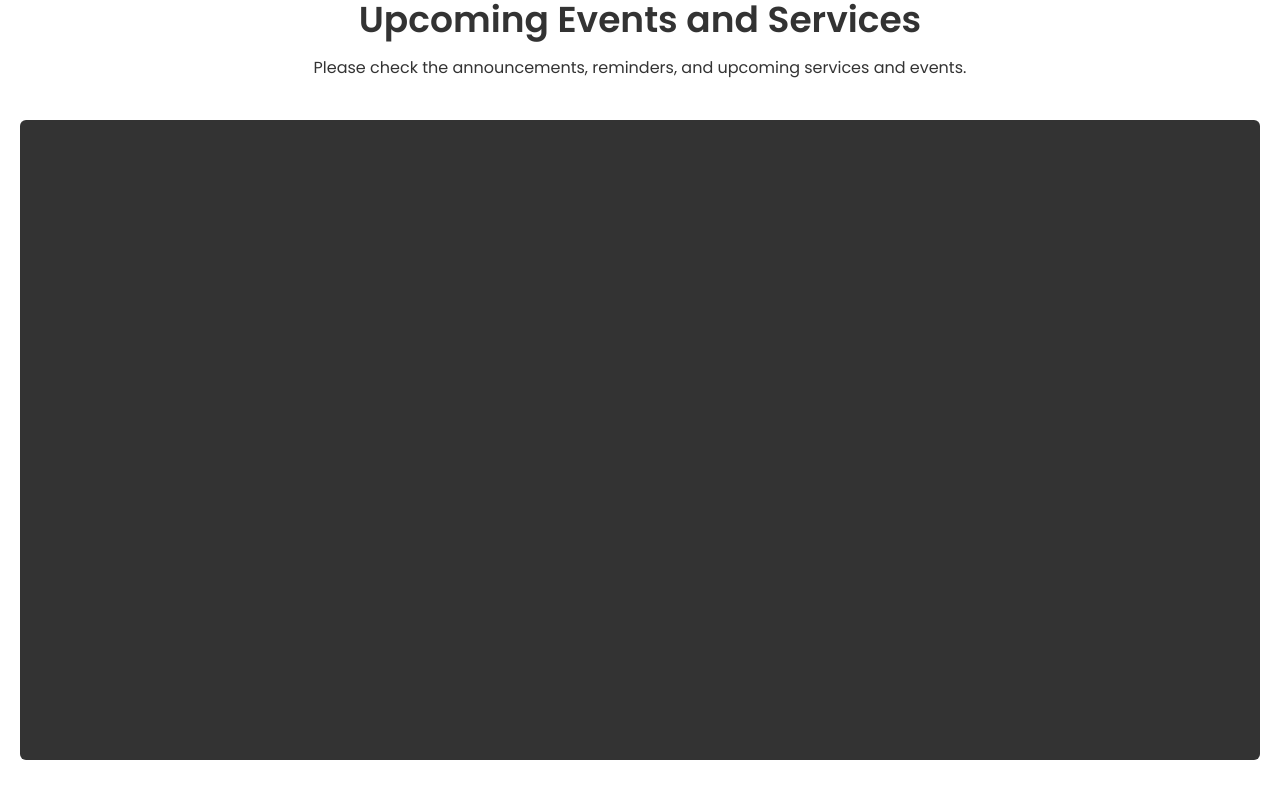
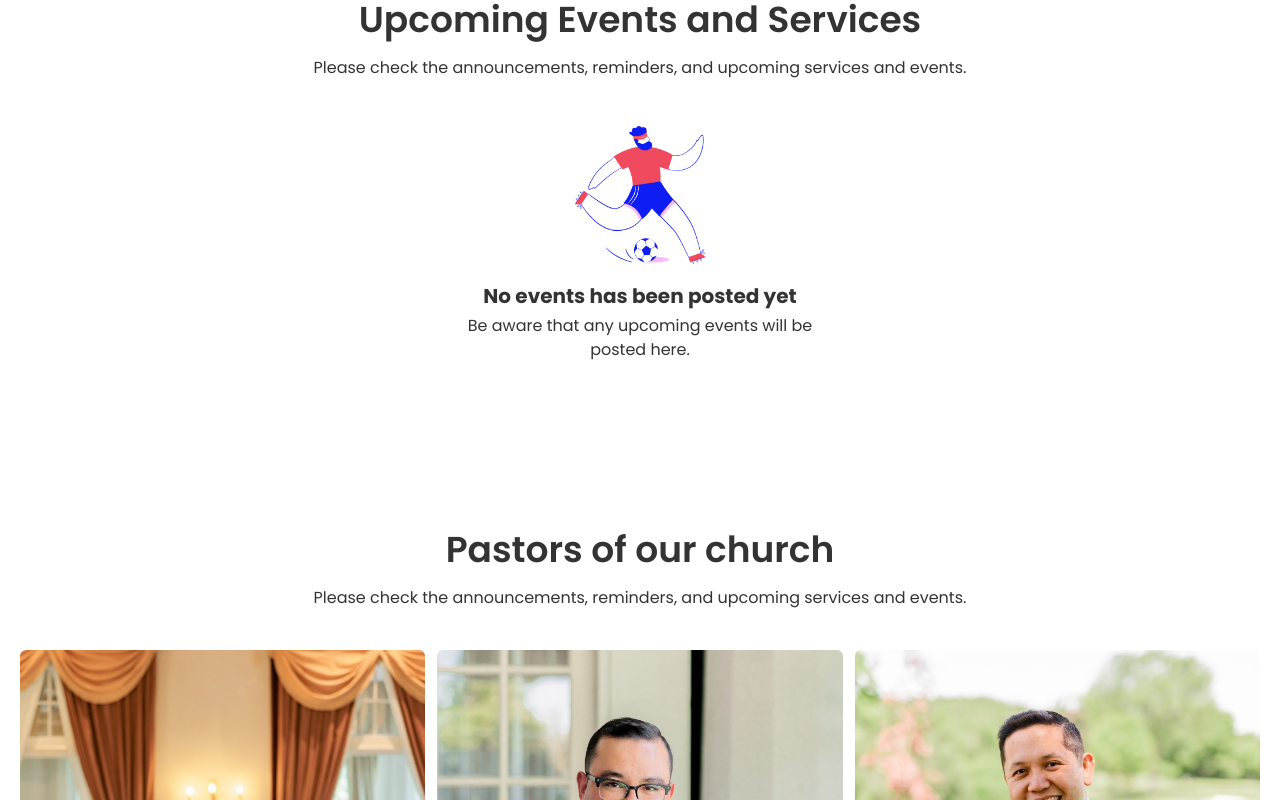
Before and after one commit to joewardperalta/The-Apostolic-Sanctuary-of-Canada, a Next.js app: page / in a window 1280 px wide. Shown: the part 3500-4300 px from the top of the page. Built offline with nearby package versions, Linux system fonts and the light colour scheme.

Commit message:
Added a new component for placeholder when no events has been posted

```diff
--- a/src/app/events/page.js
+++ b/src/app/events/page.js
@@ -1,9 +1,9 @@
 import Container from "@/components/Container";
 import Section from "@/components/Section";
 import { Title, Subtitle } from "@/components/Typography";
-import Image from "next/image";
 import Header from "@/components/Header";
 import Footer from "@/components/Footer";
+import NoEventsPlaceholder from "@/components/NoEventsPlaceholder";
 
 export default function Events() {
   return (
@@ -20,25 +20,7 @@ export default function Events() {
           </Container>
         </Section>
 
-        <Section className="pt-0">
-          <Container className="flex justify-center">
-            <div className="max-w-96 text-center flex items-center flex-col">
-              <Image
-                className="object-cover mb-3"
-                src="/images/football.png"
-                width={150}
-                height={150}
-                alt="football"
-              />
-              <h6 className="text-[#333] font-bold text-xl mb-1">
-                No events has been posted yet
-              </h6>
-              <p className="text-[#333]">
-                Be away that any upcoming events will be posted here.
-              </p>
-            </div>
-          </Container>
-        </Section>
+        <NoEventsPlaceholder className="pt-0" />
       </main>
 
       <Footer />
--- a/src/app/page.js
+++ b/src/app/page.js
@@ -7,6 +7,7 @@ import { Card, CardDescription, CardImage, CardTitle } from "@/components/Card";
 import Image from "next/image";
 import Header from "@/components/Header";
 import Footer from "@/components/Footer";
+import NoEventsPlaceholder from "@/components/NoEventsPlaceholder";
 
 export default function Home() {
   const departments = [
@@ -212,7 +213,8 @@ export default function Home() {
             </div>
 
             <div>
-              <div className="h-[40rem] bg-[#333] rounded-md"></div>
+              <NoEventsPlaceholder className="pb-0 pt-0" />
+              {/* <div className="h-[40rem] bg-[#333] rounded-md"></div> */}
             </div>
           </Container>
         </Section>
--- /dev/null
+++ b/src/components/NoEventsPlaceholder.js
@@ -0,0 +1,27 @@
+import Section from "./Section";
+import Container from "./Container";
+import Image from "next/image";
+
+export default function NoEventsPlaceholder({ className }) {
+  return (
+    <Section className={className}>
+      <Container className="flex justify-center">
+        <div className="max-w-96 text-center flex items-center flex-col">
+          <Image
+            className="object-cover mb-3"
+            src="/images/football.png"
+            width={150}
+            height={150}
+            alt="football"
+          />
+          <h6 className="text-[#333] font-bold text-xl mb-1">
+            No events has been posted yet
+          </h6>
+          <p className="text-[#333]">
+            Be aware that any upcoming events will be posted here.
+          </p>
+        </div>
+      </Container>
+    </Section>
+  );
+}
```
